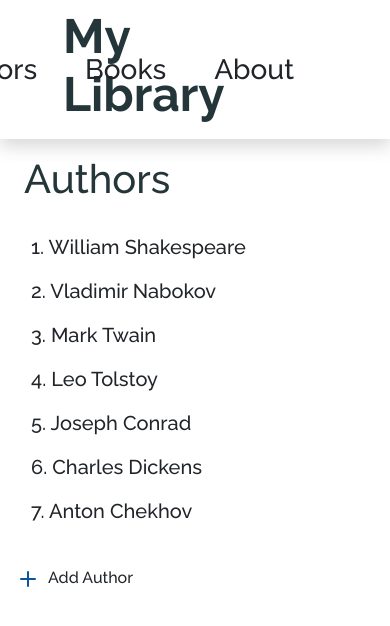
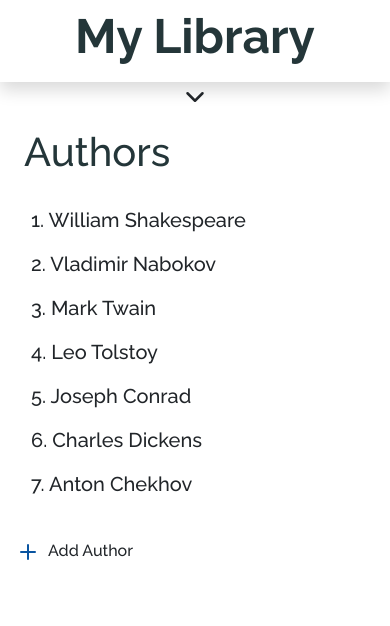
Before and after one commit to sriyabro/My-Library-App, a React (Create React App) app: page /authors in a window 390 px wide. Shown: the top 626 px of the page. Built offline with nearby package versions, Linux system fonts and the light colour scheme; data requests are answered from the project's data file.

Commit message:
mobile menu added

```diff
--- a/src/assets/styles/partials/_header_nav.scss
+++ b/src/assets/styles/partials/_header_nav.scss
@@ -4,6 +4,7 @@
   font-weight: 700;
   font-size: 3em;
   color: $font-color;
+  z-index: 2;
 }
 
 .nav {
@@ -12,3 +13,11 @@
 .nav:hover {
   color: #0A54A0;
 }
+
+.menu-div {
+  background-color: transparent;
+
+  .menu {
+    cursor: pointer;
+  }
+}
--- a/src/components/HeaderNavBar.tsx
+++ b/src/components/HeaderNavBar.tsx
@@ -1,27 +1,34 @@
-import React from 'react';
+import React, {useState} from 'react';
 import {Col, Row} from "react-bootstrap";
 import {useHistory} from "react-router-dom";
-import {Search} from "react-feather";
+import {ChevronDown, ChevronUp, Search} from "react-feather";
 
 const HeaderNavBar: React.FC = () => {
   const history = useHistory();
+  const [showMobileMenu, setShowMobileMenu] = useState<boolean>(false);
 
   const handleNavClicked = (nav: string) => {
+    if (nav) setShowMobileMenu(!showMobileMenu);
     history.push(`/${nav}`);
   }
 
   return (
     <React.Fragment>
       <Row className="shadow p-0 m-0">
-        <Col xs={6} className='my-2'>
-          <h1 className="nav-header pl-5" onClick={() => history.push('/')}>My Library</h1>
+        <Col xs={12} md={6} className='my-2'>
+          <h1 className="nav-header pl-0 pl-md-5 text-center text-md-left" onClick={() => handleNavClicked('')}>My Library</h1>
         </Col>
-        <Col xs={6} className='pr-5 d-flex justify-content-end align-items-center'>
-          <h3 className="nav ml-5" onClick={() => handleNavClicked('authors')}>Authors</h3>
-          <h3 className="nav ml-5" onClick={() => handleNavClicked('books')}>Books</h3>
-          <h3 className="nav ml-5" onClick={() => handleNavClicked('about')}>About</h3>
-          <Search className="nav ml-5"/>
+        <Col xs={12} md={6}
+             className={`pr-md-5 ${showMobileMenu ? 'd-flex' : 'd-none'} d-md-flex flex-column flex-md-row justify-content-center justify-content-md-end align-items-center`}>
+          <h3 className="nav mb-3 mb-md-0 ml-md-5" onClick={() => handleNavClicked('authors')}>Authors</h3>
+          <h3 className="nav mb-3 mb-md-0 ml-md-5" onClick={() => handleNavClicked('books')}>Books</h3>
+          <h3 className="nav mb-3 mb-md-0 ml-md-5" onClick={() => handleNavClicked('about')}>About</h3>
+          <Search className="nav mb-3 mb-md-0 ml-md-5"/>
         </Col>
+      </Row>
+      <Row className="menu-div m-0 p-0 d-flex d-md-none justify-content-center">
+        <ChevronDown className={`menu ${showMobileMenu ? 'd-none' : 'd-flex'}`} size={30} onClick={() => setShowMobileMenu(!showMobileMenu)}/>
+        <ChevronUp className={`menu ${showMobileMenu ? 'd-flex' : 'd-none'}`} size={30} onClick={() => setShowMobileMenu(!showMobileMenu)}/>
       </Row>
     </React.Fragment>
   );
```
